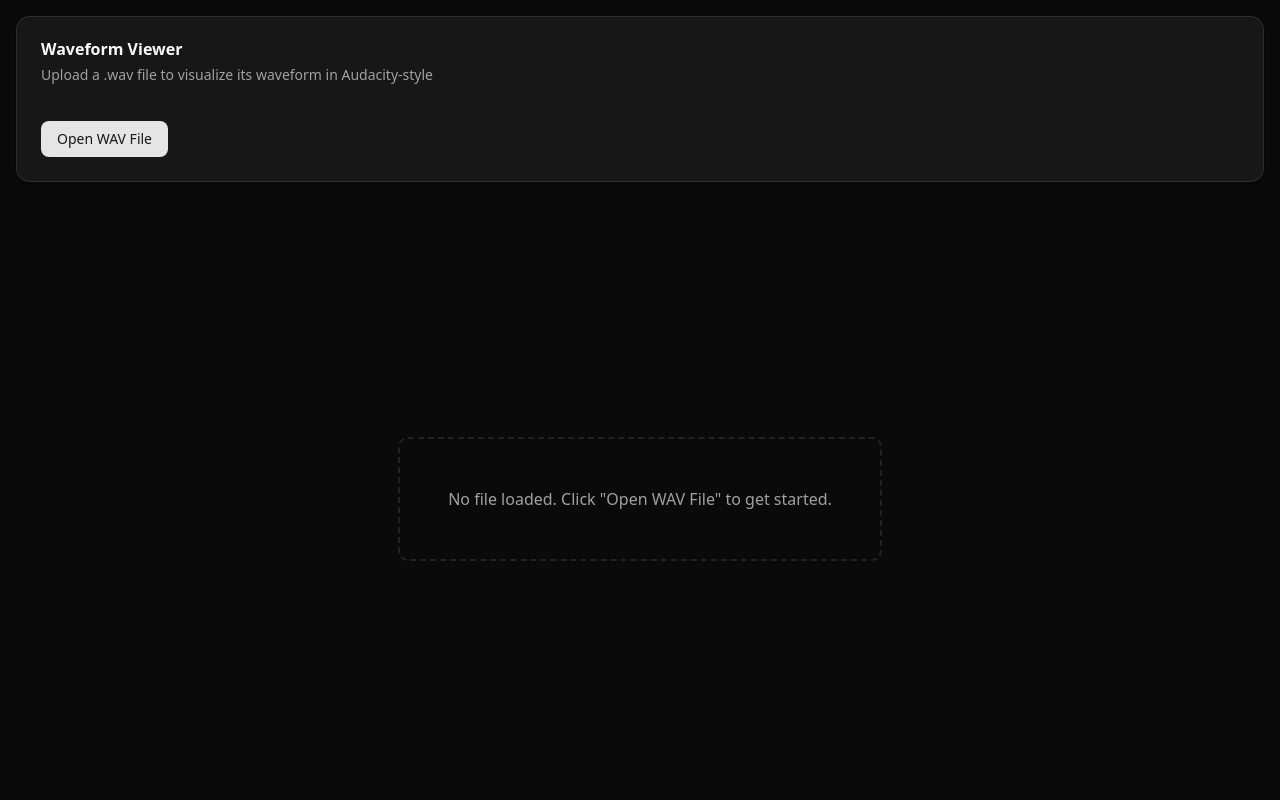
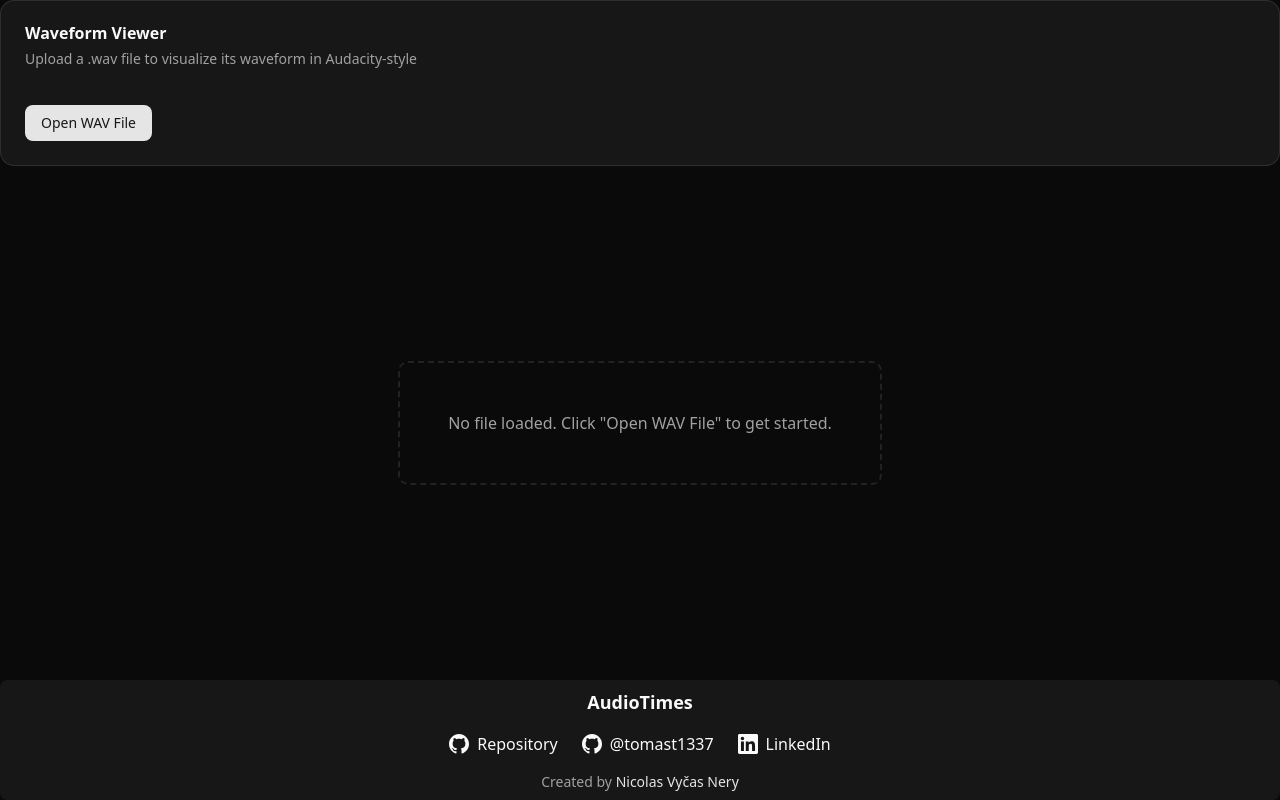
Before and after one commit to tomast1337/waveformapp, a React (Vite) app: page / in a window 1280 px wide. Built offline with nearby package versions, Linux system fonts and the light colour scheme.

Commit message:
Refactor CSS for layout consistency and enhance WaveformViewer with footer and improved width calculations. Updated styles to prevent horizontal scrolling and added footer with links and creator information.

```diff
--- a/src/components/WaveformViewer.tsx
+++ b/src/components/WaveformViewer.tsx
@@ -158,9 +158,12 @@
   };
 
   const calculateCanvasWidth = useCallback((duration: number): number => {
-    // 60 minutes = screen width, scale proportionally for longer/shorter audio
-    const widthMinutes = Math.max(duration / 60, MINUTES_BASE / 60);
-    return Math.ceil((duration / MINUTES_BASE) * screenWidth);
+    // 60 minutes = available container width, scale proportionally for longer/shorter audio
+    // Account for main container padding (16px on each side = 32px total)
+    // and canvas wrapper margins (16px on each side = 32px total)
+    const totalHorizontalSpace = 64; // 32px main container padding + 32px canvas wrapper margins
+    const availableWidth = Math.max(1, screenWidth - totalHorizontalSpace);
+    return Math.ceil((duration / MINUTES_BASE) * availableWidth);
   }, [screenWidth]);
 
   const drawWaveform = useCallback(() => {
@@ -798,8 +801,8 @@
   };
 
   return (
-    <div className="h-screen flex flex-col w-full min-w-0">
-      <Card className="shrink-0 m-4">
+    <div className="h-screen flex flex-col w-full min-w-0 max-w-screen overflow-hidden">
+      <Card className="shrink-0 max-w-full overflow-hidden">
         <CardHeader className="pb-3">
           <CardTitle>Waveform Viewer</CardTitle>
           <CardDescription>
@@ -861,10 +864,10 @@
       {audioData && (
         <div
           ref={containerRef}
-          className="flex-1 overflow-x-auto overflow-y-hidden min-w-0"
-          style={{ maxWidth: '100%' }}
+          className="flex-1 overflow-x-auto overflow-y-hidden min-w-0 w-full"
+          style={{ maxWidth: '100%', width: '100%', paddingTop: '16px', paddingBottom: '0', paddingLeft: '0', paddingRight: '0', boxSizing: 'border-box' }}
         >
-          <div className="border rounded-lg overflow-hidden m-4 inline-block">
+          <div className="border rounded-lg overflow-hidden" style={{ height: '256px', display: 'inline-block', maxWidth: 'none', marginLeft: '16px', marginRight: '16px' }}>
             <canvas
               ref={canvasRef}
               className="block cursor-pointer"
@@ -889,6 +892,64 @@
           </div>
         </div>
       )}
+
+      {
+        // The list will go here !!!
+      }
+
+      <footer className="shrink-0 rounded-md p-2 bg-card text-card-foreground">
+        <div className="flex flex-col items-center gap-2 mx-auto">
+          <div className="text-center">
+            <p className="text-lg font-bold">AudioTimes</p>
+          </div>
+          <div className="flex gap-2 justify-center flex-wrap">
+            <a
+              href="https://github.com/tomast1337/audioTimes"
+              target="_blank"
+              rel="noopener noreferrer"
+              className="flex items-center gap-2 text-card-foreground hover:text-primary transition-colors duration-200 rounded-md p-2"
+            >
+              <svg className="shrink-0" width="20" height="20" fill="currentColor" viewBox="0 0 24 24">
+                <path
+                  d="M12 0c-6.626 0-12 5.373-12 12 0 5.302 3.438 9.8 8.207 11.387.599.111.793-.261.793-.577v-2.234c-3.338.726-4.033-1.416-4.033-1.416-.546-1.387-1.333-1.756-1.333-1.756-1.089-.745.083-.729.083-.729 1.205.084 1.839 1.237 1.839 1.237 1.07 1.834 2.807 1.304 3.492.997.107-.775.418-1.305.762-1.604-2.665-.305-5.467-1.334-5.467-5.931 0-1.311.469-2.381 1.236-3.221-.124-.303-.535-1.524.117-3.176 0 0 1.008-.322 3.301 1.23.957-.266 1.983-.399 3.003-.404 1.02.005 2.047.138 3.006.404 2.291-1.552 3.297-1.23 3.297-1.23.653 1.653.242 2.874.118 3.176.77.84 1.235 1.911 1.235 3.221 0 4.609-2.807 5.624-5.479 5.921.43.372.823 1.102.823 2.222v3.293c0 .319.192.694.801.576 4.765-1.589 8.199-6.086 8.199-11.386 0-6.627-5.373-12-12-12z"
+                />
+              </svg>
+              Repository
+            </a>
+            <a
+              href="https://github.com/tomast1337"
+              target="_blank"
+              rel="noopener noreferrer"
+              className="flex items-center gap-2 text-card-foreground hover:text-primary transition-colors duration-200 rounded-md p-2"
+            >
+              <svg className="shrink-0" width="20" height="20" fill="currentColor" viewBox="0 0 24 24">
+                <path
+                  d="M12 0c-6.626 0-12 5.373-12 12 0 5.302 3.438 9.8 8.207 11.387.599.111.793-.261.793-.577v-2.234c-3.338.726-4.033-1.416-4.033-1.416-.546-1.387-1.333-1.756-1.333-1.756-1.089-.745.083-.729.083-.729 1.205.084 1.839 1.237 1.839 1.237 1.07 1.834 2.807 1.304 3.492.997.107-.775.418-1.305.762-1.604-2.665-.305-5.467-1.334-5.467-5.931 0-1.311.469-2.381 1.236-3.221-.124-.303-.535-1.524.117-3.176 0 0 1.008-.322 3.301 1.23.957-.266 1.983-.399 3.003-.404 1.02.005 2.047.138 3.006.404 2.291-1.552 3.297-1.23 3.297-1.23.653 1.653.242 2.874.118 3.176.77.84 1.235 1.911 1.235 3.221 0 4.609-2.807 5.624-5.479 5.921.43.372.823 1.102.823 2.222v3.293c0 .319.192.694.801.576 4.765-1.589 8.199-6.086 8.199-11.386 0-6.627-5.373-12-12-12z"
+                />
+              </svg>
+              @tomast1337
+            </a>
+            <a
+              href="https://www.linkedin.com/in/nicolas-vycas/"
+              target="_blank"
+              rel="noopener noreferrer"
+              className="flex items-center gap-2 text-card-foreground hover:text-primary transition-colors duration-200 rounded-md p-2"
+            >
+              <svg className="shrink-0" width="20" height="20" fill="currentColor" viewBox="0 0 24 24">
+                <path
+                  d="M20.447 20.452h-3.554v-5.569c0-1.328-.027-3.037-1.852-3.037-1.853 0-2.136 1.445-2.136 2.939v5.667H9.351V9h3.414v1.561h.046c.477-.9 1.637-1.85 3.37-1.85 3.601 0 4.267 2.37 4.267 5.455v6.286zM5.337 7.433c-1.144 0-2.063-.926-2.063-2.065 0-1.138.92-2.063 2.063-2.063 1.14 0 2.064.925 2.064 2.063 0 1.139-.925 2.065-2.064 2.065zm1.782 13.019H3.555V9h3.564v11.452zM22.225 0H1.771C.792 0 0 .774 0 1.729v20.542C0 23.227.792 24 1.771 24h20.451C23.2 24 24 23.227 24 22.271V1.729C24 .774 23.2 0 22.222 0h.003z"
+                />
+              </svg>
+              LinkedIn
+            </a>
+          </div>
+          <div className="text-center">
+            <p className="text-sm text-muted-foreground">
+              Created by <span className="text-primary">Nicolas Vyčas Nery</span>
+            </p>
+          </div>
+        </div>
+      </footer>
     </div>
   );
 }
--- a/src/index.css
+++ b/src/index.css
@@ -10,14 +10,30 @@
   }
 
   body {
-    @apply min-w-[320px] h-screen relative m-0 p-0 bg-background text-foreground overflow-hidden;
-    overflow-x: hidden;
+    @apply min-w-[320px] h-screen relative m-0 p-0 bg-background text-foreground;
+    overflow-x: hidden !important;
+    overflow-y: hidden;
     background-color: var(--background);
+    width: 100vw;
+    max-width: 100vw;
   }
 
   #root {
-    @apply h-full w-full overflow-hidden;
+    @apply h-full w-full;
     background-color: var(--background);
     max-width: 100vw;
+    width: 100vw;
+    overflow: hidden;
+  }
+
+  /* Ensure no horizontal scrolling on the page */
+  html {
+    overflow-x: hidden !important;
+    max-width: 100vw;
+    width: 100%;
+  }
+
+  * {
+    box-sizing: border-box;
   }
 }
```
